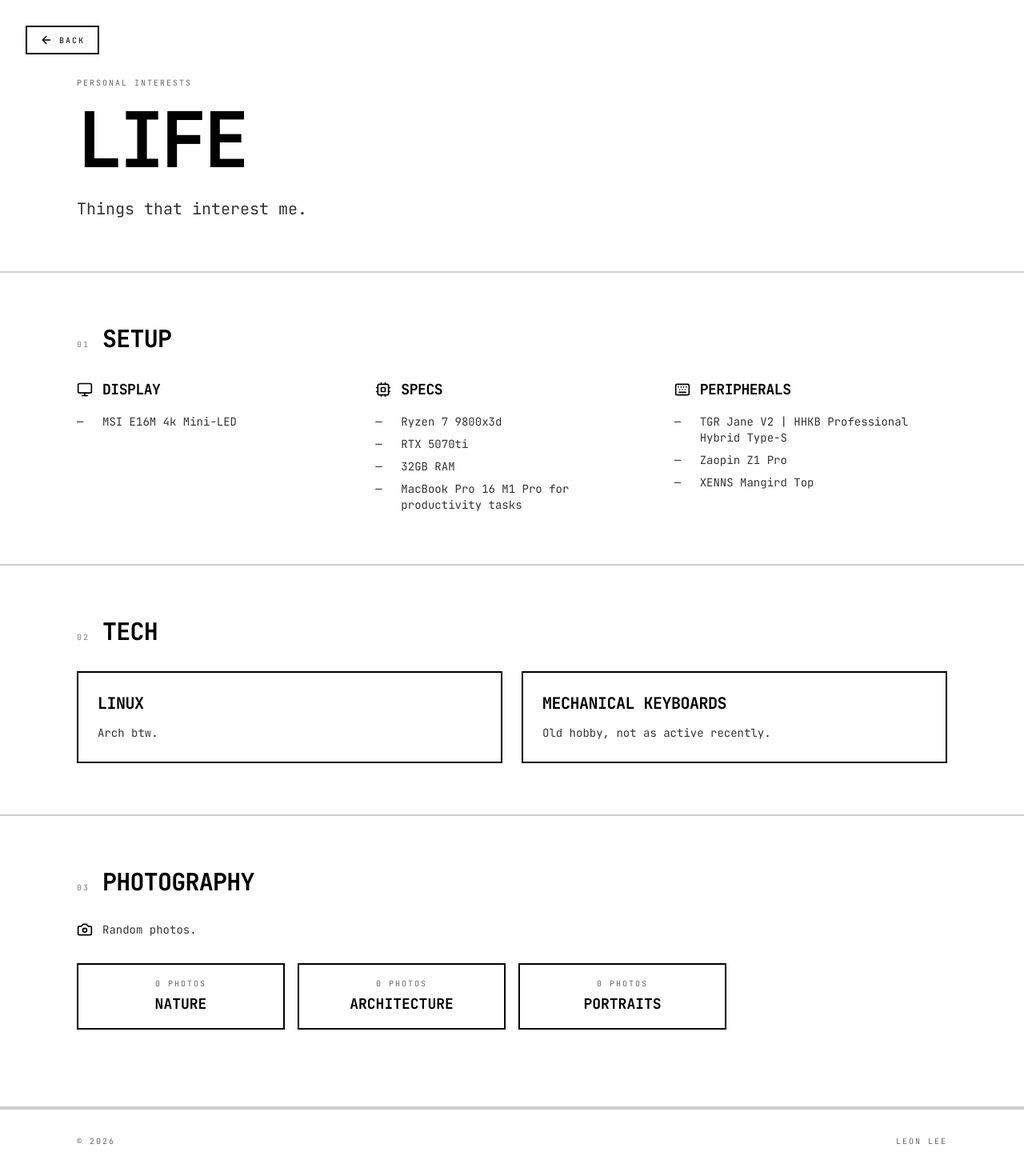
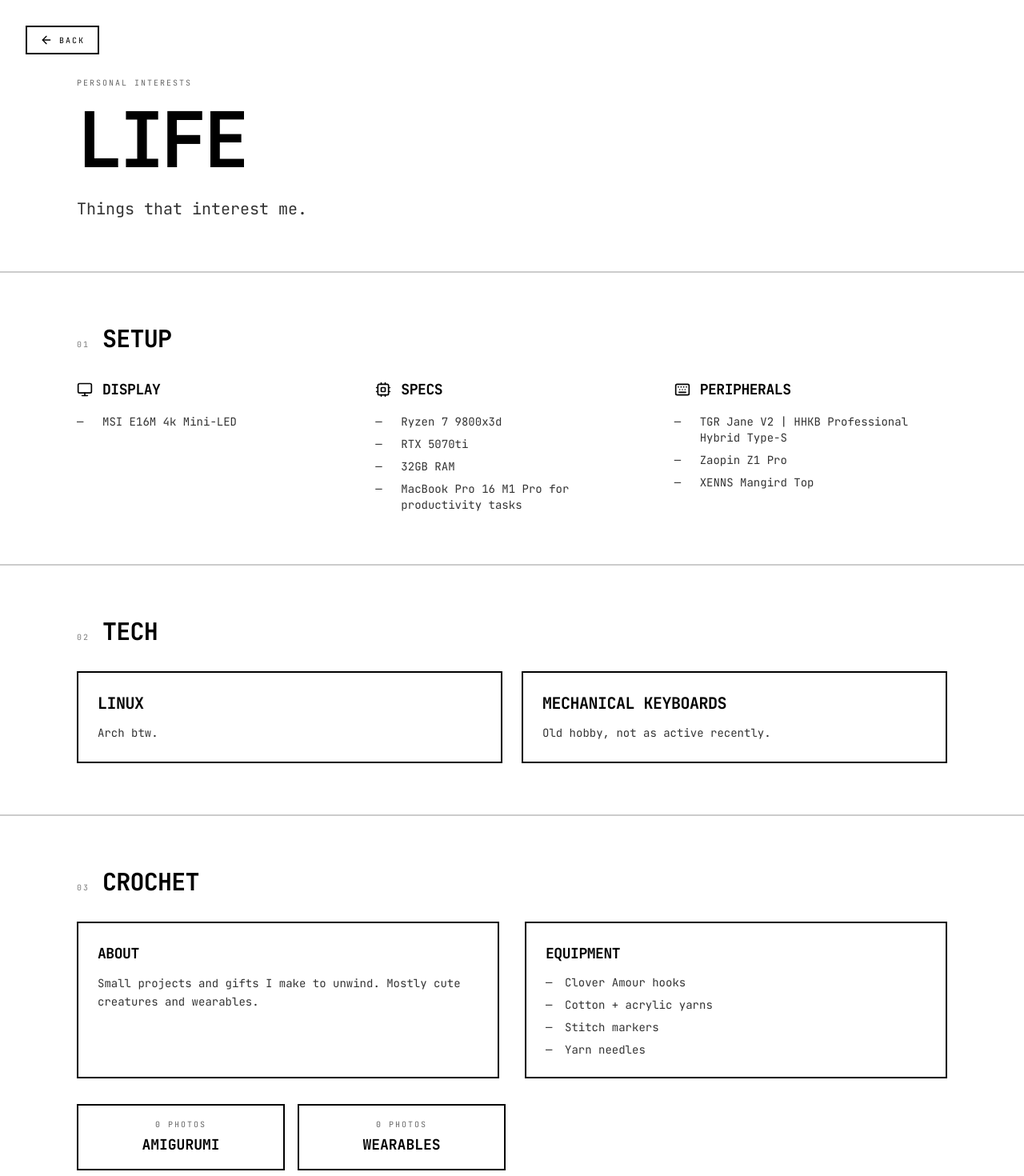
Before and after one commit to Leeonleee/Leeonleee.github.io, a React (Vite) app: page /personal in a window 1280 px wide. Shown: the top 1470 px of the page at 80% size. Built offline with nearby package versions, Linux system fonts and the light colour scheme; the HTML template or start-up script is replaced by a standard one.

Commit message:
added crochet, and easy reordering of the interests

```diff
--- a/src/pages/Personal.tsx
+++ b/src/pages/Personal.tsx
@@ -6,6 +6,9 @@ import PageHeader from "@/components/PageHeader";
 import PageFooter from "@/components/PageFooter";
 import MasonryImageGrid from "@/components/MasonryImageGrid";
 import ImageLightbox from "@/components/ImageLightbox";
+
+
+const sectionOrder = ["Setup", "Tech", "Crochet", "Photography"] as const;
 
 const setup = [
     {
@@ -48,6 +51,15 @@ const techInterests = [
 ];
 
 const photoCategoryOrder = ["Nature", "Architecture", "Portraits"];
+const crochetCategoryOrder = ["Amigurumi", "Wearables"];
+
+const crochetEquipment = [
+    "Clover Amour hooks",
+    "Cotton + acrylic yarns",
+    "Stitch markers",
+    "Yarn needles",
+];
+
 
 type PhotoMap = Record<string, { url: string; name: string }[]>;
 
@@ -57,6 +69,11 @@ const photoFiles = import.meta.glob("../assets/personal/photography/*/*.{jpg,jpe
 });
 
 const techPhotoFiles = import.meta.glob("../assets/personal/tech/*/*.{jpg,jpeg,png,webp}", {
+    eager: true,
+    import: "default",
+});
+
+const crochetPhotoFiles = import.meta.glob("../assets/personal/crochet/*/*.{jpg,jpeg,png,webp}", {
     eager: true,
     import: "default",
 });
@@ -90,19 +107,40 @@ Object.values(photosByCategory).forEach((photos) => {
     photos.sort((a, b) => a.name.localeCompare(b.name, undefined, { numeric: true }));
 });
 
+const crochetPhotosByCategory: PhotoMap = Object.entries(crochetPhotoFiles).reduce<PhotoMap>(
+    (acc, [path, mod]) => {
+        const match = path.match(/..\/assets\/personal\/crochet\/([^/]+)\/([^/]+)$/);
+        if (!match) return acc;
+        const [, category, filename] = match;
+        if (!acc[category]) acc[category] = [];
+        acc[category].push({ url: mod as string, name: filename });
+        return acc;
+    },
+    {},
+);
+
 Object.values(techPhotosByTitle).forEach((photos) => {
     photos.sort((a, b) => a.name.localeCompare(b.name, undefined, { numeric: true }));
 });
 
+Object.values(crochetPhotosByCategory).forEach((photos) => {
+    photos.sort((a, b) => a.name.localeCompare(b.name, undefined, { numeric: true }));
+});
 const Personal = () => {
     const [activeTech, setActiveTech] = useState<string | null>(null);
 
     const [activeCategory, setActiveCategory] = useState("");
+    const [activeCrochetCategory, setActiveCrochetCategory] = useState("");
     const [activeImage, setActiveImage] = useState<{ url: string; alt: string } | null>(null);
 
     const activePhotos = useMemo(
         () => photosByCategory[activeCategory] || [],
         [activeCategory],
+    );
+
+    const activeCrochetPhotos = useMemo(
+        () => crochetPhotosByCategory[activeCrochetCategory] || [],
+        [activeCrochetCategory],
     );
 
     const handleImageSelect = (item: { url: string; name: string; alt?: string }) => {
@@ -123,17 +161,24 @@ const Personal = () => {
                 subtitle="Things that interest me."
                 className="border-personal-foreground/20"
             />
-            {/* PC Setup Section */}
-            <section className="py-16 px-8 md:px-16 lg:px-24 border-b-2 border-personal-foreground/20">
+            {sectionOrder.map((section, index) => {
+                const number = String(index + 1).padStart(2, "0");
+
+                if (section === "Setup") {
+                    return (
+                        <section
+                            key={section}
+                            className="py-16 px-8 md:px-16 lg:px-24 border-b-2 border-personal-foreground/20"
+                        >
                             <div className="max-w-6xl mx-auto">
-                    <SectionTitle number="01" title="Setup" className="text-personal-foreground" />
+                                <SectionTitle number={number} title="Setup" className="text-personal-foreground" />
 
                                 <div className="grid md:grid-cols-3 gap-8">
-                        {setup.map((category, index) => (
+                                    {setup.map((category, itemIndex) => (
                                         <div
                                             key={category.category}
                                             className="animate-slide-in"
-                                style={{ animationDelay: `${index * 100}ms` }}
+                                            style={{ animationDelay: `${itemIndex * 100}ms` }}
                                         >
                                             <div className="flex items-center gap-3 mb-4">
                                                 <category.icon className="w-5 h-5" />
@@ -149,27 +194,29 @@ const Personal = () => {
                                         </div>
                                     ))}
                                 </div>
-
-                    {/* Setup visual placeholder */}
-                    {/* <div className="mt-12 border-2 border-personal-foreground p-8 text-center">
-            <span className="text-brutal-xs opacity-60">[ SETUP PHOTO ]</span>
-          </div> */}
                             </div>
                         </section>
-            {/* Tech Interests Section */}
-            <section className="py-16 px-8 md:px-16 lg:px-24 border-b-2 border-personal-foreground/20">
+                    );
+                }
+
+                if (section === "Tech") {
+                    return (
+                        <section
+                            key={section}
+                            className="py-16 px-8 md:px-16 lg:px-24 border-b-2 border-personal-foreground/20"
+                        >
                             <div className="max-w-6xl mx-auto">
-                    <SectionTitle number="02" title="Tech" className="text-personal-foreground" />
+                                <SectionTitle number={number} title="Tech" className="text-personal-foreground" />
 
                                 <div className="grid md:grid-cols-2 gap-6">
-                        {techInterests.map((interest, index) => {
+                                    {techInterests.map((interest, itemIndex) => {
                                         const isOpen = activeTech === interest.title;
                                         return (
                                             <button
                                                 key={interest.title}
                                                 type="button"
                                                 className="border-2 border-personal-foreground p-6 text-left hover:bg-personal-foreground hover:text-personal group transition-colors duration-200 animate-fade-in"
-                                    style={{ animationDelay: `${index * 100}ms` }}
+                                                style={{ animationDelay: `${itemIndex * 100}ms` }}
                                                 onClick={() => setActiveTech(isOpen ? null : interest.title)}
                                                 aria-expanded={isOpen}
                                             >
@@ -220,30 +267,102 @@ const Personal = () => {
                                 )}
                             </div>
                         </section>
+                    );
+                }
 
+                if (section === "Crochet") {
+                    return (
+                        <section
+                            key={section}
+                            className="py-16 px-8 md:px-16 lg:px-24 border-b-2 border-personal-foreground/20"
+                        >
+                            <div className="max-w-6xl mx-auto">
+                                <SectionTitle number={number} title="Crochet" className="text-personal-foreground" />
 
+                                <div className="grid md:grid-cols-2 gap-8 mb-8">
+                                    <div className="border-2 border-personal-foreground p-6">
+                                        <h3 className="text-lg font-bold uppercase mb-3">About</h3>
+                                        <p className="text-sm opacity-80 leading-relaxed">
+                                            Small projects and gifts I make to unwind. Mostly cute creatures and wearables.
+                                        </p>
+                                    </div>
+                                    <div className="border-2 border-personal-foreground p-6">
+                                        <h3 className="text-lg font-bold uppercase mb-3">Equipment</h3>
+                                        <ul className="space-y-2 text-sm opacity-80">
+                                            {crochetEquipment.map((item) => (
+                                                <li
+                                                    key={item}
+                                                    className="pl-6 relative before:content-['—'] before:absolute before:left-0"
+                                                >
+                                                    {item}
+                                                </li>
+                                            ))}
+                                        </ul>
+                                    </div>
+                                </div>
 
-            {/* Photography Section */}
+                                <div className="grid grid-cols-2 md:grid-cols-4 gap-4 mb-8">
+                                    {crochetCategoryOrder.map((name, itemIndex) => {
+                                        const isActive = name === activeCrochetCategory;
+                                        const count = crochetPhotosByCategory[name]?.length ?? 0;
+                                        return (
+                                            <div
+                                                key={name}
+                                                className={`border-2 border-personal-foreground p-4 text-center transition-colors duration-200 cursor-pointer animate-fade-in ${isActive ? "bg-personal-foreground text-personal" : "hover:bg-personal-foreground hover:text-personal"}`}
+                                                style={{ animationDelay: `${itemIndex * 100}ms` }}
+                                                onClick={() => {
+                                                    if (count === 0) return;
+                                                    setActiveCrochetCategory(isActive ? "" : name);
+                                                }}
+                                            >
+                                                <span className="text-brutal-xs opacity-60 block mb-1">
+                                                    {count} {count === 1 ? "photo" : "photos"}
+                                                </span>
+                                                <span className="text-lg font-bold uppercase">{name}</span>
+                                            </div>
+                                        );
+                                    })}
+                                </div>
 
-            <section className="py-16 px-8 md:px-16 lg:px-24 border-b-2 border-personal-foreground/20">
+                                {activeCrochetCategory && activeCrochetPhotos.length > 0 && (
+                                    <MasonryImageGrid
+                                        items={activeCrochetPhotos.map((photo) => ({
+                                            ...photo,
+                                            alt: `${activeCrochetCategory} ${photo.name}`,
+                                        }))}
+                                        columnsClassName="columns-1 sm:columns-2 md:columns-3 gap-4"
+                                        itemClassName="mb-4 break-inside-avoid border-2 border-personal-foreground overflow-hidden bg-personal/30 w-full text-left"
+                                        imageClassName="h-auto w-full"
+                                        onSelect={handleImageSelect}
+                                    />
+                                )}
+                            </div>
+                        </section>
+                    );
+                }
+
+                return (
+                    <section
+                        key={section}
+                        className="py-16 px-8 md:px-16 lg:px-24 border-b-2 border-personal-foreground/20"
+                    >
                         <div className="max-w-6xl mx-auto">
-                    <SectionTitle number="03" title="Photography" className="text-personal-foreground" />
+                            <SectionTitle number={number} title="Photography" className="text-personal-foreground" />
 
                             <div className="flex items-center gap-3 mb-8">
                                 <Camera className="w-5 h-5" />
                                 <p className="text-sm opacity-80">Random photos.</p>
                             </div>
 
-                    {/* Photo categories */}
                             <div className="grid grid-cols-2 md:grid-cols-4 gap-4 mb-8">
-                        {photoCategoryOrder.map((name, index) => {
+                                {photoCategoryOrder.map((name, itemIndex) => {
                                     const isActive = name === activeCategory;
                                     const count = photosByCategory[name]?.length ?? 0;
                                     return (
                                         <div
                                             key={name}
                                             className={`border-2 border-personal-foreground p-4 text-center transition-colors duration-200 cursor-pointer animate-fade-in ${isActive ? "bg-personal-foreground text-personal" : "hover:bg-personal-foreground hover:text-personal"}`}
-                                    style={{ animationDelay: `${index * 100}ms` }}
+                                            style={{ animationDelay: `${itemIndex * 100}ms` }}
                                             onClick={() => {
                                                 if (count === 0) return;
                                                 setActiveCategory(isActive ? "" : name);
@@ -258,7 +377,6 @@ const Personal = () => {
                                 })}
                             </div>
 
-                    {/* Photo grid */}
                             {activeCategory && activePhotos.length > 0 && (
                                 <MasonryImageGrid
                                     items={activePhotos.map((photo) => ({
@@ -273,6 +391,8 @@ const Personal = () => {
                             )}
                         </div>
                     </section>
+                );
+            })}
 
             {/* Footer */}
             <PageFooter className="border-personal-foreground/20" />
```
Also changed, not shown: 1 other file (tests, documents, lock files or other folders). Lines whose indentation alone changed are shown as unchanged.
